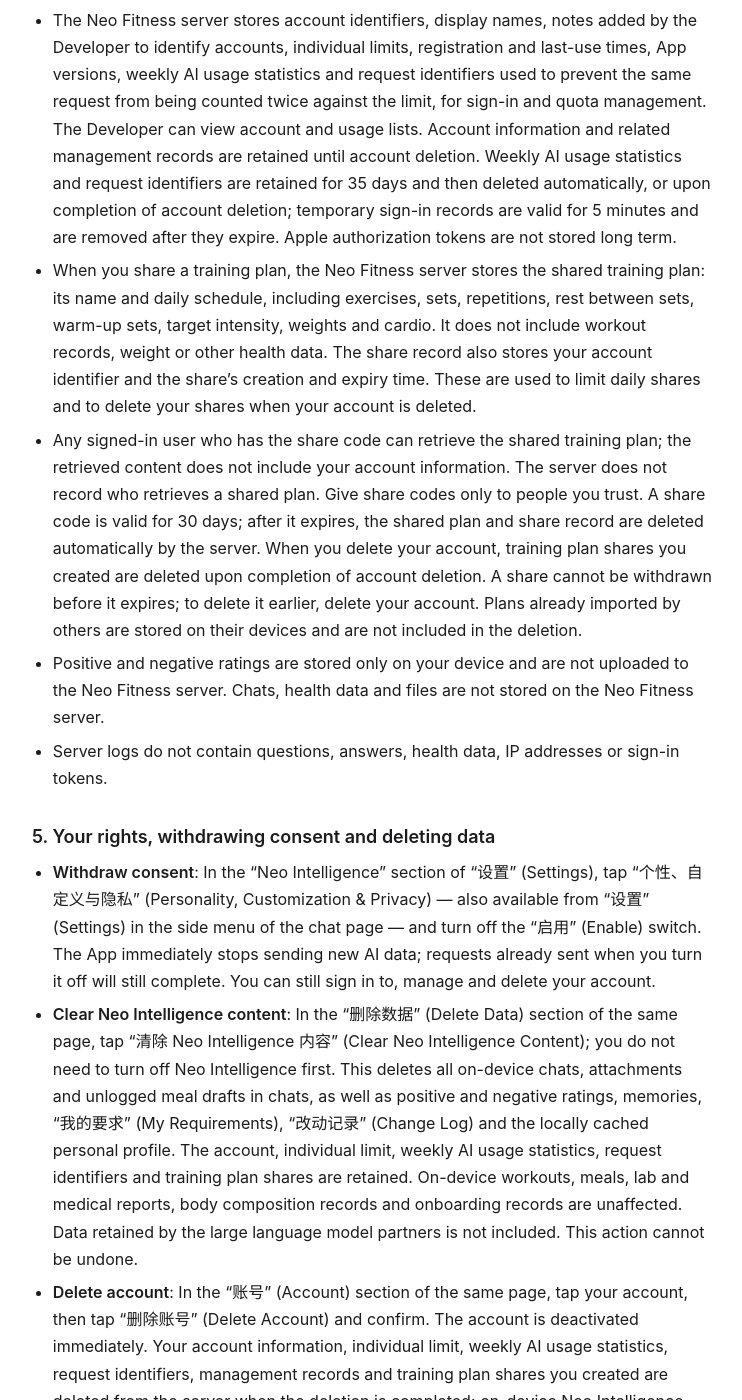
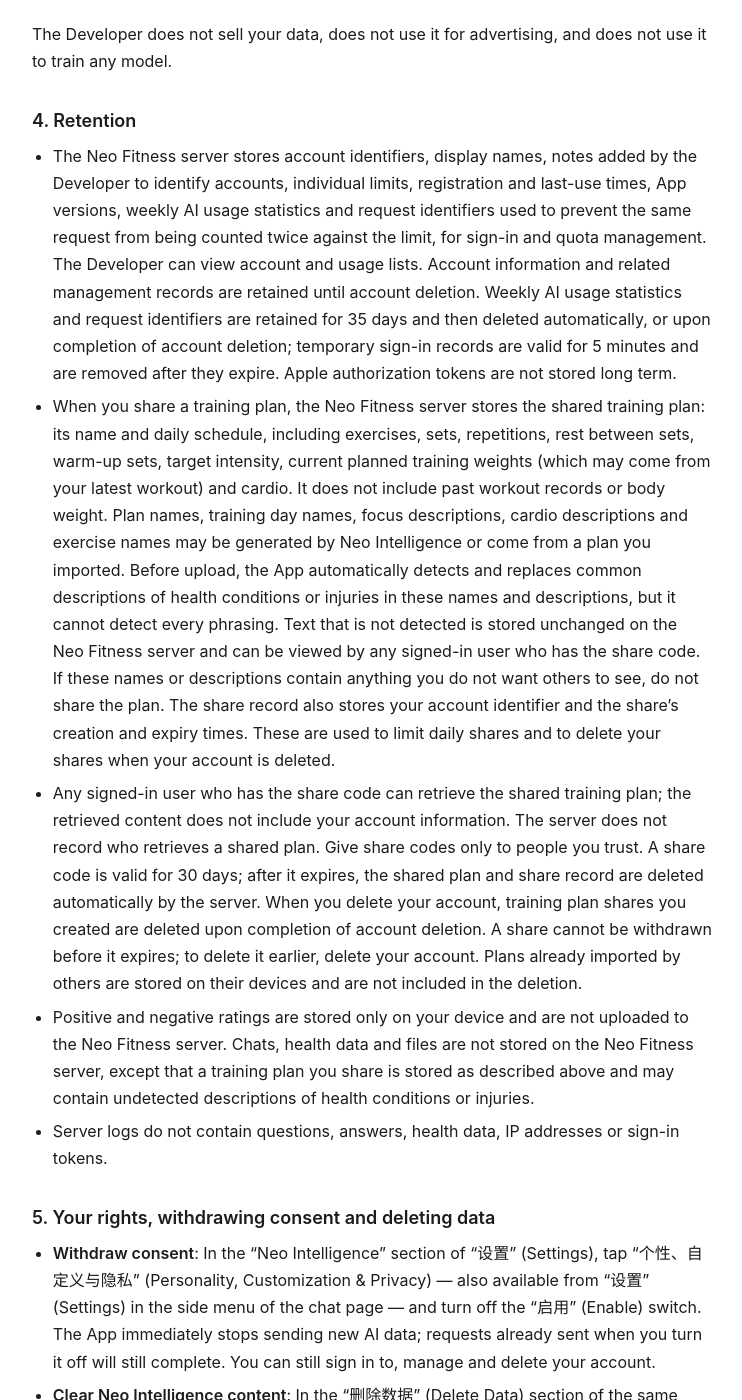
Before and after one commit to neogeweb3/neo-fitness-privacy, a Jekyll site: the page built from index.md, in a window 1280 px wide and 1400 px high, scrolled down 5931 px. Shown: the whole window, without its empty margins (268-1010 px from the left). Built offline with Jekyll 4.4.1, drawn with Linux system fonts in a browser that asks for light colours; our own code applies the rules of GitHub Pages for plain Markdown files; part of the change alters nothing that is shown; some of the changed text lies outside the part shown.

Commit message:
Update shared training plan terms
Describe the training plan contents stored when a user shares a plan, including current planned weights, automatic replacement of common health descriptions, and the limits of that detection. Update the effective date to November 8, 2026.

```diff
--- a/index.md
+++ b/index.md
@@ -4,7 +4,7 @@ title: Neo Fitness 隐私政策 / Privacy Policy
 
 # Neo Fitness 隐私政策
 
-生效日期：2026 年 11 月 4 日
+生效日期：2026 年 11 月 8 日
 
 Neo Fitness（以下简称「本应用」）是一款个人开发、处于测试阶段的健身与健康记录应用。本应用的个人信息处理者为本应用开发者（即本应用 App Store 页面列明的卖家，以下简称「开发者」）。本政策说明本应用收集哪些数据、如何使用、发送给谁、保存多久，以及您如何撤回同意和删除数据。
 
@@ -54,9 +54,9 @@ Neo Intelligence 包括新用户引导生成训练计划、对话问答、训练
 ## 四、保存期限
 
 - Neo Fitness 服务器保存账号标识、显示名、开发者为识别账号添加的备注、个人额度、注册及最近使用时间、App 版本、每周 AI 使用量统计和用于防止同一请求被重复计入额度的请求编号，用于登录和额度管理。开发者可查看账号与用量清单。账号资料和相关管理记录保留至删除账号；每周 AI 使用量统计和请求编号保留 35 天后到期自动删除，删除账号时随删除完成一并删除；临时登录记录有效期为 5 分钟，过期后清理；Apple 授权令牌不长期保存。
-- 您分享训练计划时，Neo Fitness 服务器保存分享的训练计划，内容为计划名称及每日训练安排：动作、组数、次数、组间休息、热身组、目标强度、重量和有氧安排，不含训练记录、体重或其他健康数据。分享记录同时保存您的账号标识及分享的创建和到期时间，用于限制每日分享次数，以及删除账号时删除您的分享。
+- 您分享训练计划时，Neo Fitness 服务器保存分享的训练计划，内容为计划名称及每日训练安排：动作、组数、次数、组间休息、热身组、目标强度、当前计划重量（可能取自最近一次训练）和有氧安排，不含历次训练记录或体重。计划名称、训练日名称、主练部位、有氧说明和动作名称可能由 Neo Intelligence 生成，或来自您导入的计划。上传前，本应用会自动识别其中常见的健康状况或伤病描述并进行替换，但无法识别全部说法；未被识别的内容将按原文保存在 Neo Fitness 服务器上，持有分享码的已登录用户均可查看。如上述名称或说明中含有您不希望他人看到的内容，请勿分享该计划。分享记录同时保存您的账号标识及分享的创建和到期时间，用于限制每日分享次数，以及删除账号时删除您的分享。
 - 任何持有分享码的已登录用户均可取回分享的训练计划，取回的内容不含您的账号信息；取回时服务器不记录取回者。请仅将分享码提供给您信任的人。分享码有效期为 30 天；到期后，分享的计划及分享记录由服务器自动删除。删除账号时，您创建的训练计划分享随删除完成一并删除。分享创建后无法在到期前撤回；如需提前删除，可删除账号。他人已导入的计划保存在其设备上，不在删除范围内。
-- 赞或踩反馈仅保存在您的设备上，不上传至 Neo Fitness 服务器。对话、健康数据和文件均不保存在 Neo Fitness 服务器上。
+- 赞或踩反馈仅保存在您的设备上，不上传至 Neo Fitness 服务器。除您分享的训练计划外，对话、健康数据和文件均不保存在 Neo Fitness 服务器上；分享的训练计划按本节第二项的说明保存，其中可能包含未被识别的健康状况或伤病描述。
 - 服务器运行日志不包含问题、回答、健康数据、IP 地址或登录令牌。
 
 ## 五、您的权利、撤回同意与删除数据
@@ -81,7 +81,7 @@ Neo Intelligence 包括新用户引导生成训练计划、对话问答、训练
 
 # Neo Fitness Privacy Policy
 
-Effective date: November 4, 2026
+Effective date: November 8, 2026
 
 Neo Fitness ("the App") is an independently developed fitness and health tracking app currently in testing. Your personal information is processed by the developer of the App (the seller listed on the App's App Store page; "the Developer"). This policy explains what data the App collects, how it is used, who receives it, how long it is kept, and how you can withdraw consent and delete your data.
 
@@ -133,9 +133,9 @@ The Developer does not sell your data, does not use it for advertising, and does
 ## 4. Retention
 
 - The Neo Fitness server stores account identifiers, display names, notes added by the Developer to identify accounts, individual limits, registration and last-use times, App versions, weekly AI usage statistics and request identifiers used to prevent the same request from being counted twice against the limit, for sign-in and quota management. The Developer can view account and usage lists. Account information and related management records are retained until account deletion. Weekly AI usage statistics and request identifiers are retained for 35 days and then deleted automatically, or upon completion of account deletion; temporary sign-in records are valid for 5 minutes and are removed after they expire. Apple authorization tokens are not stored long term.
-- When you share a training plan, the Neo Fitness server stores the shared training plan: its name and daily schedule, including exercises, sets, repetitions, rest between sets, warm-up sets, target intensity, weights and cardio. It does not include workout records, weight or other health data. The share record also stores your account identifier and the share's creation and expiry time. These are used to limit daily shares and to delete your shares when your account is deleted.
+- When you share a training plan, the Neo Fitness server stores the shared training plan: its name and daily schedule, including exercises, sets, repetitions, rest between sets, warm-up sets, target intensity, current planned training weights (which may come from your latest workout) and cardio. It does not include past workout records or body weight. Plan names, training day names, focus descriptions, cardio descriptions and exercise names may be generated by Neo Intelligence or come from a plan you imported. Before upload, the App automatically detects and replaces common descriptions of health conditions or injuries in these names and descriptions, but it cannot detect every phrasing. Text that is not detected is stored unchanged on the Neo Fitness server and can be viewed by any signed-in user who has the share code. If these names or descriptions contain anything you do not want others to see, do not share the plan. The share record also stores your account identifier and the share's creation and expiry times. These are used to limit daily shares and to delete your shares when your account is deleted.
 - Any signed-in user who has the share code can retrieve the shared training plan; the retrieved content does not include your account information. The server does not record who retrieves a shared plan. Give share codes only to people you trust. A share code is valid for 30 days; after it expires, the shared plan and share record are deleted automatically by the server. When you delete your account, training plan shares you created are deleted upon completion of account deletion. A share cannot be withdrawn before it expires; to delete it earlier, delete your account. Plans already imported by others are stored on their devices and are not included in the deletion.
-- Positive and negative ratings are stored only on your device and are not uploaded to the Neo Fitness server. Chats, health data and files are not stored on the Neo Fitness server.
+- Positive and negative ratings are stored only on your device and are not uploaded to the Neo Fitness server. Chats, health data and files are not stored on the Neo Fitness server, except that a training plan you share is stored as described above and may contain undetected descriptions of health conditions or injuries.
 - Server logs do not contain questions, answers, health data, IP addresses or sign-in tokens.
 
 ## 5. Your rights, withdrawing consent and deleting data
```
